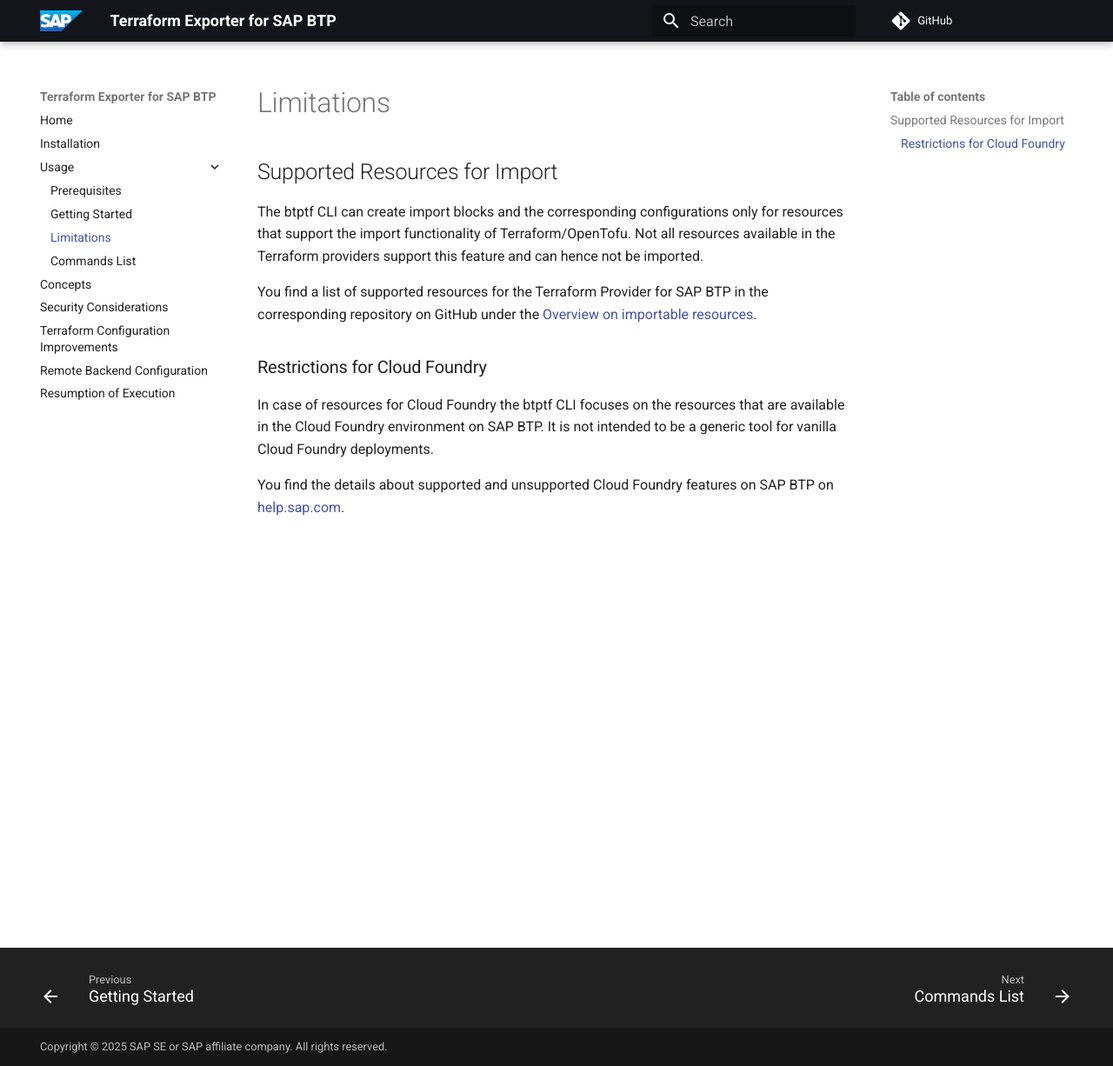
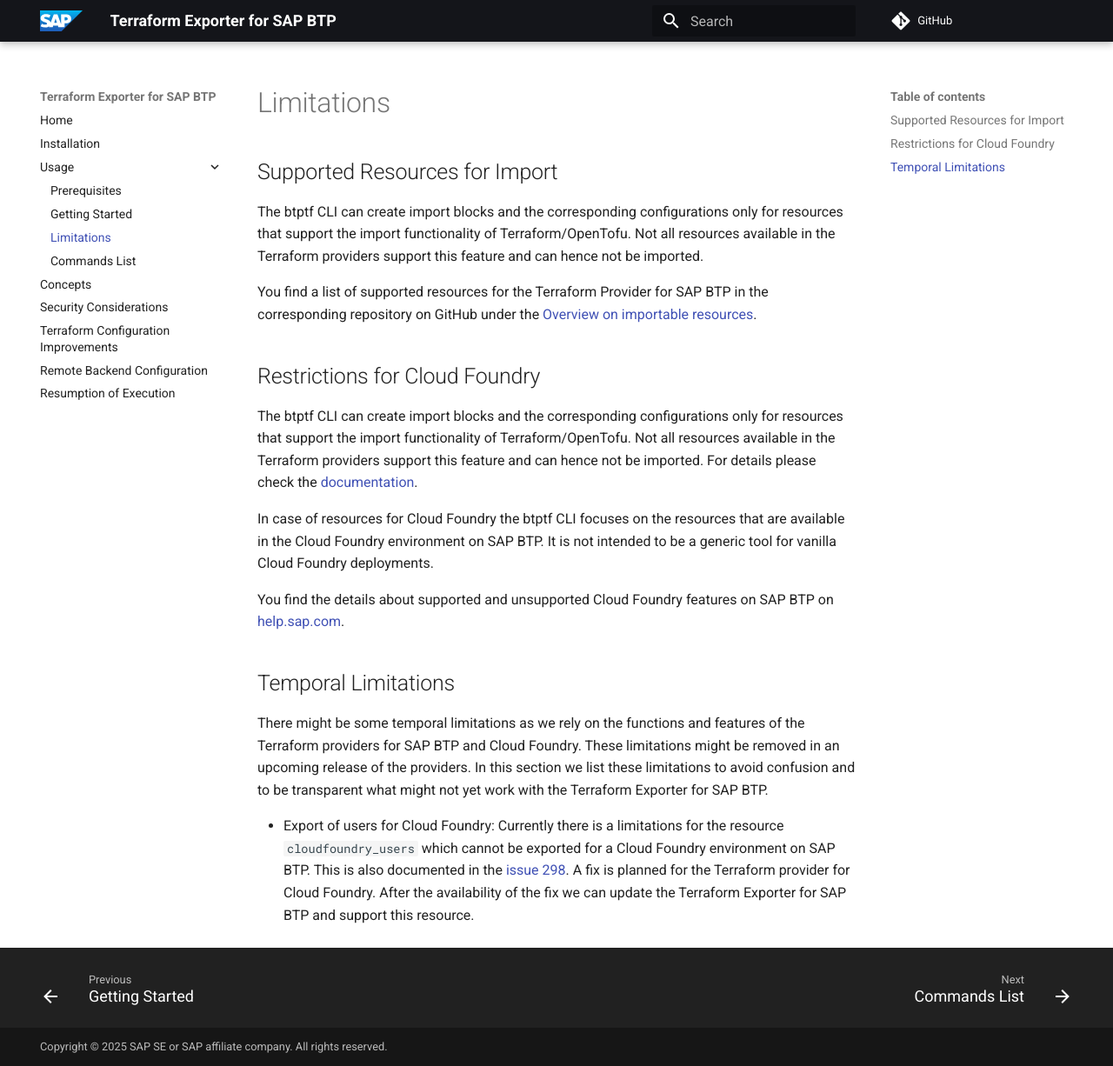
Before and after one commit to vipinvkmenon/terraform-exporter-btp, an MkDocs documentation site: the page built from docs/limitations.md, in a window 1280 px wide and 1226 px high. Shown: the whole window at 87% size. Built offline with MkDocs 1.6.1 and Material for MkDocs 9.7.7, drawn with Linux system fonts in a browser that asks for light colours; comment, search, counter and statistics services are not loaded.

Commit message:
breaking-change: remove cloudfoundry_users from export (#310)
Co-authored-by: Christian Lechner <22294087+lechnerc77@users.noreply.github.com>

```diff
--- a/docs/limitations.md
+++ b/docs/limitations.md
@@ -6,8 +6,16 @@ The btptf CLI can create import blocks and the corresponding configurations only
 
 You find a list of supported resources for the Terraform Provider for SAP BTP in the corresponding repository on GitHub under the [Overview on importable resources](https://github.com/SAP/terraform-provider-btp/blob/main/guides/IMPORT.md).
 
-### Restrictions for Cloud Foundry
+## Restrictions for Cloud Foundry
+
+The btptf CLI can create import blocks and the corresponding configurations only for resources that support the import functionality of Terraform/OpenTofu. Not all resources available in the Terraform providers support this feature and can hence not be imported. For details please check the [documentation](https://registry.terraform.io/providers/cloudfoundry/cloudfoundry/latest).
 
 In case of resources for Cloud Foundry the btptf CLI focuses on the resources that are available in the Cloud Foundry environment on SAP BTP. It is not intended to be a generic tool for vanilla Cloud Foundry deployments.
 
 You find the details about supported and unsupported Cloud Foundry features on SAP BTP on [help.sap.com](https://help.sap.com/docs/btp/sap-business-technology-platform/cloud-foundry-environment#supported-and-unsupported-cloud-foundry-features).
+
+## Temporal Limitations
+
+There might be some temporal limitations as we rely on the functions and features of the Terraform providers for SAP BTP and Cloud Foundry. These limitations might be removed in an upcoming release of the providers. In this section we list these limitations to avoid confusion and to be transparent what might not yet work with the Terraform Exporter for SAP BTP.
+
+- Export of users for Cloud Foundry: Currently there is a limitations for the resource `cloudfoundry_users` which cannot be exported for a Cloud Foundry environment on SAP BTP. This is also documented in the [issue 298](https://github.com/SAP/terraform-exporter-btp/issues/298). A fix is planned for the Terraform provider for Cloud Foundry. After the availability of the fix we can update the Terraform Exporter for SAP BTP and support this resource.
```
Also changed, not shown: 1 other file.
